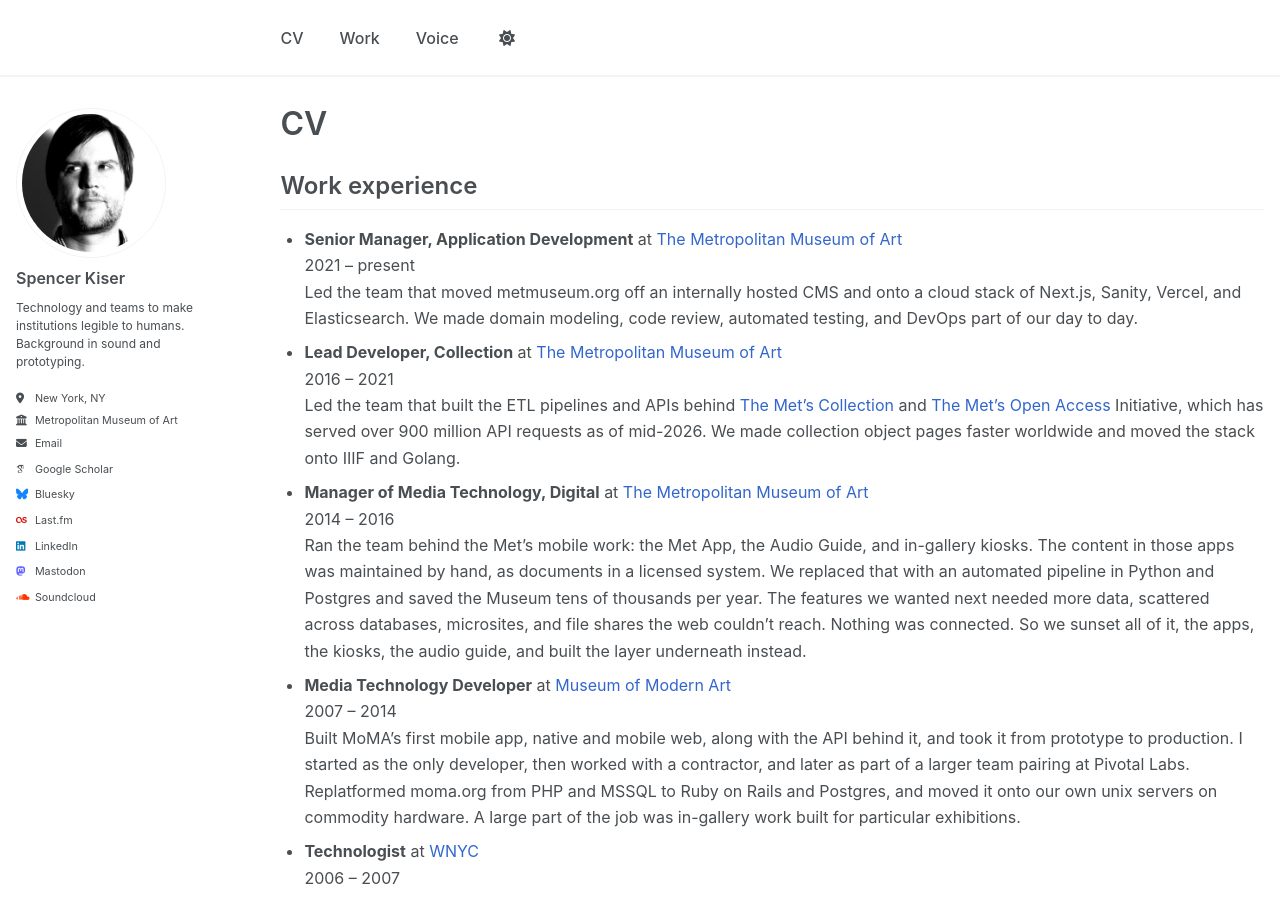
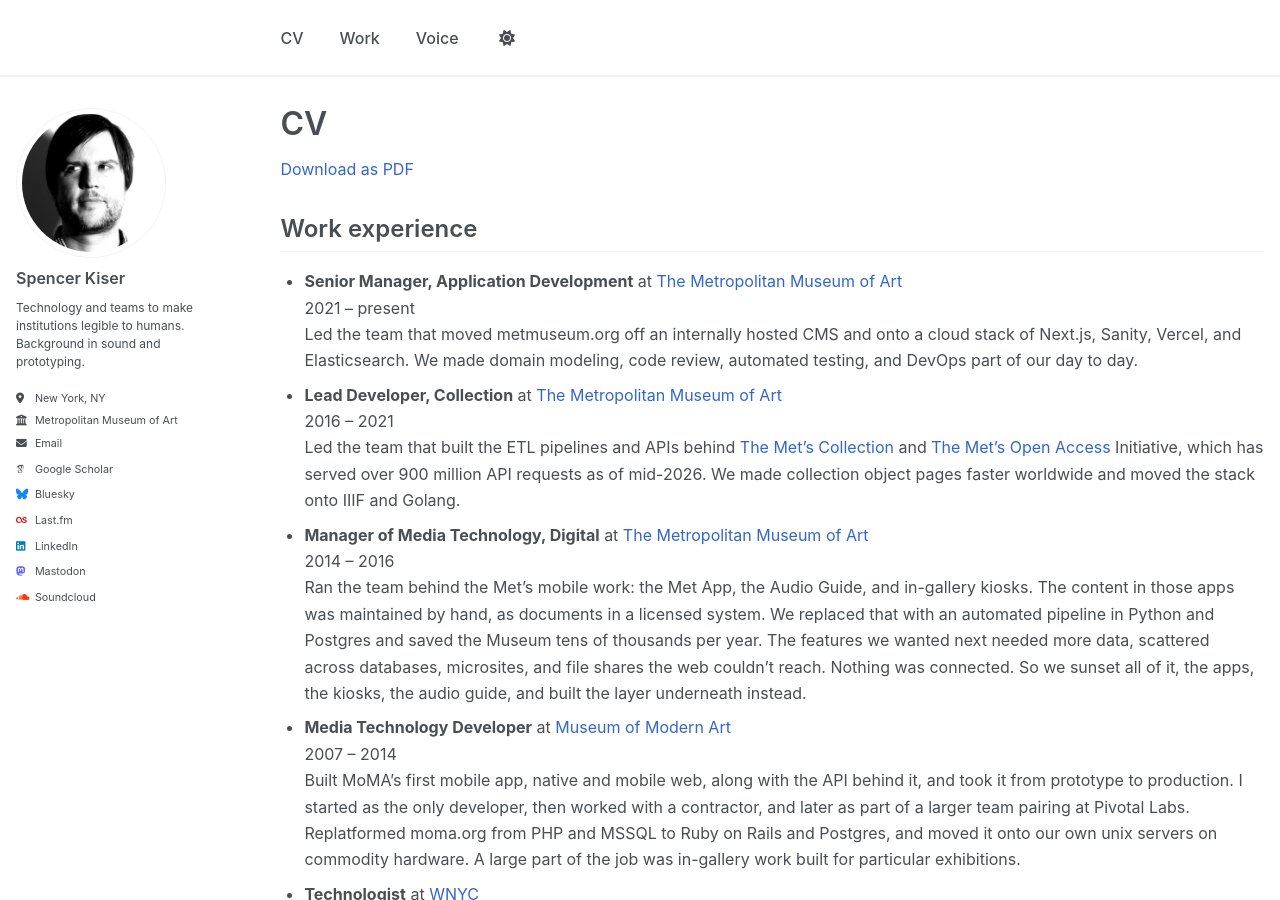
Before and after one commit to spencerk/spencerk.github.io, a Jekyll site: the page built from _pages/cv.md, in a window 1280 px wide and 900 px high. Built offline with Jekyll 4.4.1, drawn with Linux system fonts in a browser that asks for light colours; some web fonts are replaced.

Commit message:
Link the PDF resume from the CV page
Co-Authored-By: Claude Opus 5.5 <noreply@anthropic.com>
Claude-Session: https://claude.ai/code/session_01KoYUzqh2M2P95ugvSvRy6v

```diff
--- a/_pages/cv.md
+++ b/_pages/cv.md
@@ -8,6 +8,8 @@ redirect_from:
 ---
 
 {% include base_path %}
+
+[Download as PDF]({{ base_path }}/files/cv.pdf)
 
 ## Work experience
 
```
